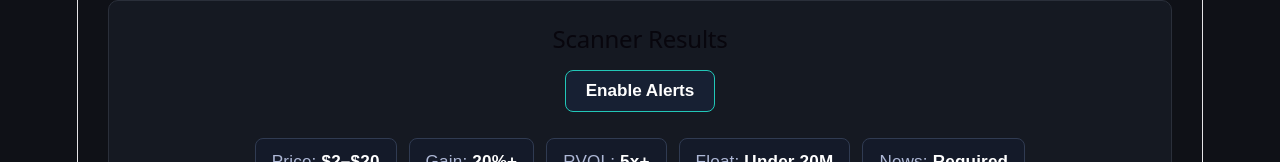
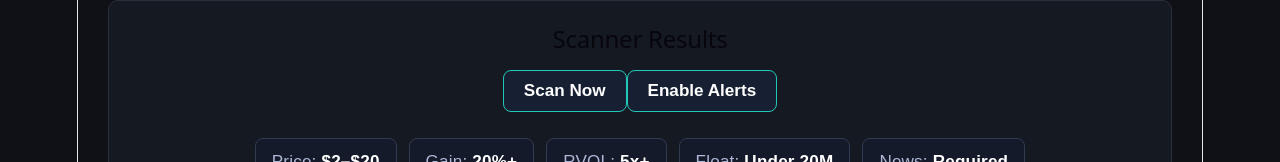
Before and after one commit to mnoorzai21/stock-scanner, a React (Vite) app in the folder client/: page / in a window 1280 px wide. Shown: the part 129-291 px from the top of the page. Built offline with nearby package versions, Linux system fonts and the light colour scheme; no server answers.

Commit message:
Add manual stock scanner refresh

```diff
--- a/client/src/App.jsx
+++ b/client/src/App.jsx
@@ -10,36 +10,42 @@ function App() {
   const [lastUpdated, setLastUpdated] = useState(null);
 
   const SCAN_INTERVAL = 120000;
+  const timeoutRef = useRef(null);
+  const isActiveRef = useRef(true);
+  const isScanningRef = useRef(false);
 
-  useEffect(() => {
-    let timeoutId;
-    let isActive = true;
   const runScanner = () => {
+    if (isScanningRef.current) return;
+    clearTimeout(timeoutRef.current);
+    isScanningRef.current = true;
     fetch("http://localhost:3000/api/test-scanner")
       .then((response) => response.json())
       .then((data) => {
         console.log("Scanner data: ", data);
-          if (!isActive) return;
+        isScanningRef.current = false;
+        if (!isActiveRef.current) return;
         setStocks(data);
         setLoading(false);
         setError("");
         setLastUpdated(new Date());
-          timeoutId = setTimeout(runScanner, SCAN_INTERVAL);
+        timeoutRef.current = setTimeout(runScanner, SCAN_INTERVAL);
       })
       .catch((error) => {
         console.error("Scanner error:", error);
-
-          if (!isActive) return;
+        isScanningRef.current = false;
+        if (!isActiveRef.current) return;
         setLoading(false);
         setError("Unable to connect to the stock scanner.");
-          timeoutId = setTimeout(runScanner, SCAN_INTERVAL);
+        timeoutRef.current = setTimeout(runScanner, SCAN_INTERVAL);
       });
   };
 
+  useEffect(() => {
+    isActiveRef.current = true;
     runScanner();
     return () => {
-      isActive = false;
-      clearTimeout(timeoutId);
+      isActiveRef.current = false;
+      clearTimeout(timeoutRef.current);
     };
   }, []);
 
@@ -91,6 +97,9 @@ function App() {
           {lastUpdated && (
             <p>Last updated: {lastUpdated.toLocaleTimeString()}</p>
           )}
+          <button className="alert-button" onClick={runScanner}>
+            Scan Now
+          </button>
           <button
             className="alert-button"
             onClick={() => {
```
Lines whose indentation alone changed are shown as unchanged.
